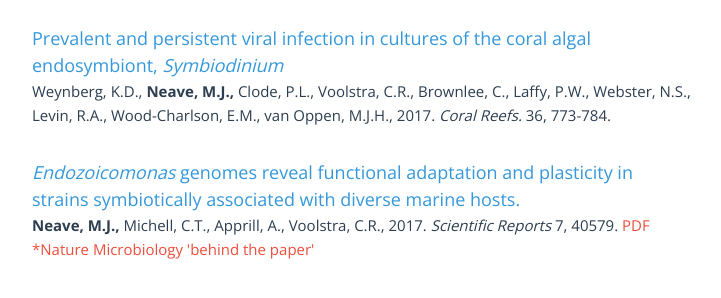
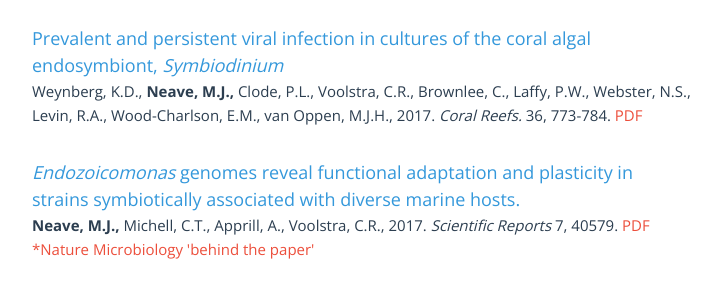
Before and after one commit to neavemj/neavemj.github.io, a Jekyll site: the page built from publications.html, in a window 1280 px wide and 900 px high, scrolled down 661 px. Shown: the part 155-453 px from the top of the window, without its empty margins (278-999 px from the left). Built offline with Jekyll 4.4.1, drawn with Linux system fonts in a browser that asks for light colours; nearby versions of some CDN libraries; comment, search, counter and statistics services are not loaded.

```diff
--- a/publications.html
+++ b/publications.html
@@ -39,6 +39,7 @@
 
 	  <h1bl>Prevalent and persistent viral infection in cultures of the coral algal endosymbiont, <i>Symbiodinium</i></h1bl>
       <p>Weynberg, K.D., <b>Neave, M.J., </b>Clode, P.L., Voolstra, C.R., Brownlee, C., Laffy, P.W., Webster, N.S., Levin, R.A., Wood-Charlson, E.M., van Oppen, M.J.H., 2017. <i>Coral Reefs.</i> 36, 773-784.
+      <a id="pdf-pubs" href=/pdfs/Weynberg_et_al-2017-Coral_Reefs.pdf>PDF</a>
 	  </p>
       <br>
 
```
